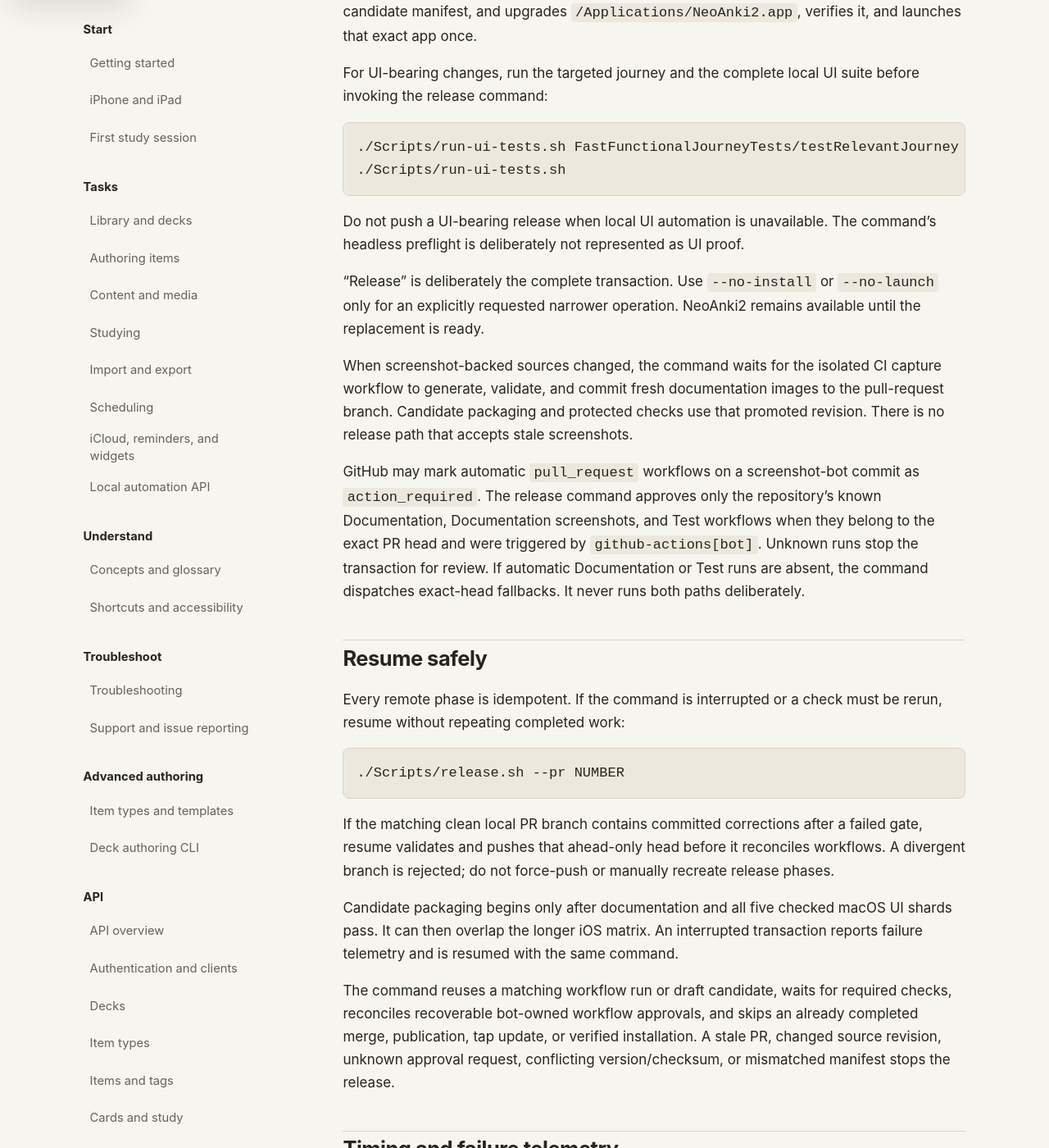
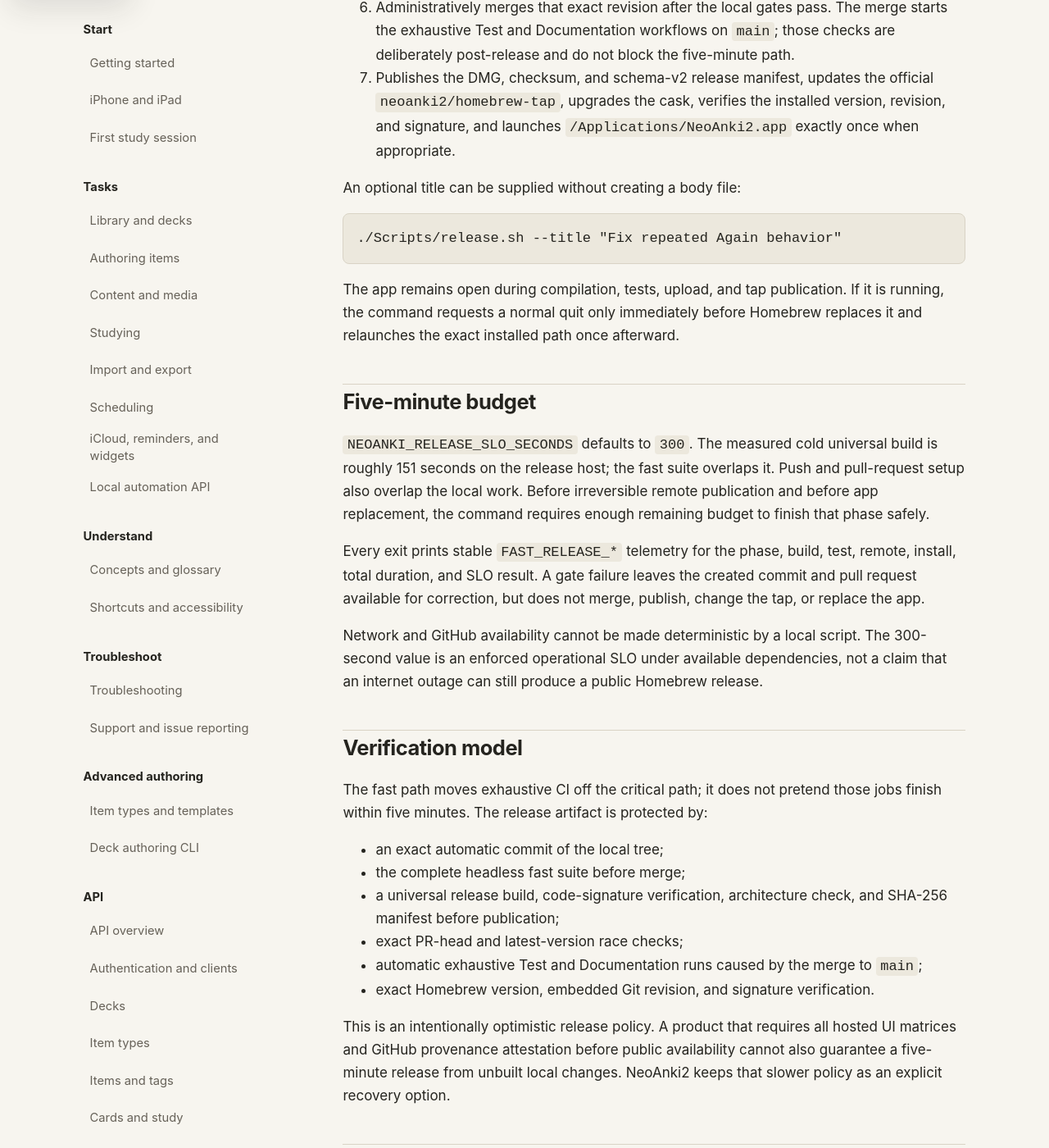
Before and after one commit to neoanki2/neoanki2, a Jekyll site: the page built from docs/RELEASING.md, in a window 1280 px wide and 1400 px high, scrolled down 938 px. Shown: the whole window at 82% size. Built offline with Jekyll 4.4.1, drawn with Linux system fonts in a browser that asks for light colours; some of the changed text lies outside the part shown.

````diff
--- a/docs/RELEASING.md
+++ b/docs/RELEASING.md
@@ -1,6 +1,6 @@
 ---
 title: Releasing NeoAnki2
-description: Validate, package, attest, publish, and install a NeoAnki2 release.
+description: Release current local changes through Homebrew within five minutes.
 audience: developer
 parent: Developer Guide
 permalink: /RELEASING/
@@ -8,136 +8,117 @@ permalink: /RELEASING/
 
 # Releasing NeoAnki2
 
-NeoAnki2 has one release path. Local preflight catches inexpensive failures;
-GitHub first proves documentation integrity and the fast macOS UI journey, then
-builds an immutable, provenance-attested candidate while the remaining
-protected pull-request checks run. Promotion waits for both and is resumable
-after any remote step.
+NeoAnki2's default release path starts with the current local working tree and
+targets a verified installation from the official Homebrew tap within 300
+seconds. It does not require advance preparation.
 
 ## Run a release
 
-Start from a clean `codex/*` feature branch based on current `main`. Put the
-pull-request body in an ignored file such as `.build/release-pr.md`, then run:
+Run this from the repository:
 
 ```bash
-./Scripts/release.sh \
+./Scripts/release.sh
+```
+
+The command performs the complete transaction without prompts:
+
+1. Fetches and automatically integrates the current `main`, creating a
+   `codex/release-*` branch when invoked on `main`.
+2. Stages every tracked and untracked, non-ignored local change and commits the
+   exact tree. Existing local commits ahead of `main` are included too.
+3. Derives the next `1.0.N` version from the latest published release.
+4. Runs `Scripts/test-fast.sh` and the universal DMG build concurrently.
+5. Pushes with authenticated `gh`, creates or reuses a pull request, and checks
+   that its head still matches the locally verified revision.
+6. Administratively merges that exact revision after the local gates pass.
+   The merge starts the exhaustive Test and Documentation workflows on `main`;
+   those checks are deliberately post-release and do not block the five-minute
+   path.
+7. Publishes the DMG, checksum, and schema-v2 release manifest, updates the
+   official `neoanki2/homebrew-tap`, upgrades the cask, verifies the installed
+   version, revision, and signature, and launches `/Applications/NeoAnki2.app`
+   exactly once when appropriate.
+
+An optional title can be supplied without creating a body file:
+
+```bash
+./Scripts/release.sh --title "Fix repeated Again behavior"
+```
+
+The app remains open during compilation, tests, upload, and tap publication.
+If it is running, the command requests a normal quit only immediately before
+Homebrew replaces it and relaunches the exact installed path once afterward.
+
+## Five-minute budget
+
+`NEOANKI_RELEASE_SLO_SECONDS` defaults to `300`. The measured cold universal
+build is roughly 151 seconds on the release host; the fast suite overlaps it.
+Push and pull-request setup also overlap the local work. Before irreversible
+remote publication and before app replacement, the command requires enough
+remaining budget to finish that phase safely.
+
+Every exit prints stable `FAST_RELEASE_*` telemetry for the phase, build, test,
+remote, install, total duration, and SLO result. A gate failure leaves the
+created commit and pull request available for correction, but does not merge,
+publish, change the tap, or replace the app.
+
+Network and GitHub availability cannot be made deterministic by a local
+script. The 300-second value is an enforced operational SLO under available
+dependencies, not a claim that an internet outage can still produce a public
+Homebrew release.
+
+## Verification model
+
+The fast path moves exhaustive CI off the critical path; it does not pretend
+those jobs finish within five minutes. The release artifact is protected by:
+
+- an exact automatic commit of the local tree;
+- the complete headless fast suite before merge;
+- a universal release build, code-signature verification, architecture check,
+  and SHA-256 manifest before publication;
+- exact PR-head and latest-version race checks;
+- automatic exhaustive Test and Documentation runs caused by the merge to
+  `main`;
+- exact Homebrew version, embedded Git revision, and signature verification.
+
+This is an intentionally optimistic release policy. A product that requires
+all hosted UI matrices and GitHub provenance attestation before public
+availability cannot also guarantee a five-minute release from unbuilt local
+changes. NeoAnki2 keeps that slower policy as an explicit recovery option.
+
+## Explicit verified path
+
+The former protected-check and attested-candidate flow remains available when
+the five-minute requirement is waived:
+
+```bash
+./Scripts/release.sh --verified \
   --title "Release change" \
   --body-file .build/release-pr.md
 ```
 
-The command uses authenticated `gh` operations, runs the supported local build
-and fast tests before the first push, creates or reuses the pull request, waits
-for any required CI screenshot promotion, and reconciles the promoted
-revision's automatic workflows. Candidate packaging starts only after the
-**Documentation and screenshot gate** and **Fast functional UI journeys** pass.
-The command then waits for both the attested candidate and all required
-branch-protection checks, merges, publishes, updates the official Homebrew tap
-from the candidate manifest, and upgrades `/Applications/NeoAnki2.app`, verifies
-it, and launches that exact app once.
-
-For UI-bearing changes, run the targeted journey and the complete local UI
-suite before invoking the release command:
+Resume that path with:
 
 ```bash
-./Scripts/run-ui-tests.sh FastFunctionalJourneyTests/testRelevantJourney
-./Scripts/run-ui-tests.sh
+./Scripts/release.sh --verified --pr NUMBER
 ```
 
-Do not push a UI-bearing release when local UI automation is unavailable. The
-command's headless preflight is deliberately not represented as UI proof.
-
-“Release” is deliberately the complete transaction. Use `--no-install` or
-`--no-launch` only for an explicitly requested narrower operation. NeoAnki2
-remains available until the replacement is ready.
-
-When screenshot-backed sources changed, the command waits for the isolated CI
-capture workflow to generate, validate, and commit fresh documentation images
-to the pull-request branch. Candidate packaging and protected checks use that
-promoted revision. There is no release path that accepts stale screenshots.
-
-GitHub may mark automatic `pull_request` workflows on a screenshot-bot commit
-as `action_required`. The release command approves only the repository's known
-Documentation, Documentation screenshots, and Test workflows when they belong
-to the exact PR head and were triggered by `github-actions[bot]`. Unknown runs
-stop the transaction for review. If automatic Documentation or Test runs are
-absent, the command dispatches exact-head fallbacks. It never runs both paths
-deliberately.
-
-## Resume safely
-
-Every remote phase is idempotent. If the command is interrupted or a check must
-be rerun, resume without repeating completed work:
-
-```bash
-./Scripts/release.sh --pr NUMBER
-```
-
-If the matching clean local PR branch contains committed corrections after a
-failed gate, resume validates and pushes that ahead-only head before it
-reconciles workflows. A divergent branch is rejected; do not force-push or
-manually recreate release phases.
-
-Candidate packaging begins only after documentation and all five checked
-macOS UI shards pass. It can then overlap the longer iOS matrix. An interrupted
-transaction reports failure telemetry and is resumed with the same command.
-
-The command reuses a matching workflow run or draft candidate, waits for
-required checks, reconciles recoverable bot-owned workflow approvals, and skips
-an already completed merge, publication, tap update, or verified installation.
-A stale PR, changed source revision, unknown approval request, conflicting
-version/checksum, or mismatched manifest stops the release.
-
-## Timing and failure telemetry
-
-Every invocation prints stable `RELEASE_*` fields on exit, including success or
-failure, the phase where it stopped, total elapsed time, and completed local
-preflight, screenshot, reconciliation, candidate-gate, and candidate durations.
-Promotion prints complementary `SHIP_*` fields. Preserve these lines when
-auditing a slow or interrupted release; GitHub workflow duration and runner
-consumption are separate measurements because jobs overlap.
-
-When an exact screenshot workflow already ended in a retryable infrastructure
-failure, a resumed transaction starts one new attempt of that same run and
-waits for GitHub to expose it before continuing. Approval-required or otherwise
-unknown conclusions are not retried automatically.
+It waits for screenshot promotion, protected checks, hosted UI matrices, and
+the GitHub-built attested candidate before merging and installing. It is not
+the default `release` behavior.
 
 ## Invariants
 
-- `release-candidate.json` is the only source for version, artifact name,
-  revision, and checksum. The Homebrew cask is generated from it.
-- The candidate schema always includes the pull-request number and exact head,
-  base, and tree revisions. Local pre-push candidate formats do not exist.
-- Standard PR checks are the acceptance authority. Candidate packaging waits
-  for documentation and fast UI success, then overlaps the slower remaining
-  checks without duplicating them.
-- Workflow concurrency is keyed by repository and source branch for both
-  `pull_request` and dispatched runs, so a new revision cancels superseded Test
-  and Documentation work promptly.
-- NeoAnki2 remains available during local checks, CI, merge, publication, tap
-  update, and Homebrew refresh. It is stopped only immediately before an actual
-  app replacement.
-- A previously running app is launched once from the absolute path
-  `/Applications/NeoAnki2.app`; the running executable path is verified. Never
-  use `open -a NeoAnki2`, because Launch Services may select a development app.
-- App replacement first requests a normal application quit. If the verified
-  app process remains after ten seconds, the script sends `SIGTERM` and waits a
-  second grace period. It never uses `SIGKILL` and refuses to signal an
-  unexpected executable path.
-- A completed release never fails merely because it exceeded an arbitrary time
-  target. Phase durations are telemetry, not correctness gates.
-
-## Recovery-only workflow
-
-The legacy **Release** GitHub workflow builds from a tested `main` revision and
-is retained only for recovery when the candidate path cannot be used. Do not run
-it alongside a normal candidate release. The tap's scheduled updater is also a
-repair mechanism, not part of normal promotion.
-
-## Developer ID path
-
-Official CloudKit-capable artifacts are produced by the headless
-`Xcode/NeoAnkiMac.xcodeproj` target. A Developer ID certificate, CloudKit
-provisioning profile, and `notarytool` keychain profile are external
-prerequisites. `Scripts/build-release-artifact.sh` selects the signed archive
-path when `NEOANKI_RELEASE_SIGNED=1`; the default contributor candidate remains
-ad-hoc signed so local development does not require private credentials.
+- The default command consumes local changes; a dirty worktree is input, not a
+  blocker.
+- The artifact is built only after those changes are committed, so the
+  embedded revision and manifest identify the exact released tree.
+- Local fast verification and packaging run concurrently and neither is
+  skipped.
+- No hosted check, runner queue, or screenshot job is awaited on the fast
+  path. Full UI coverage runs automatically after the merge.
+- The tap checksum is generated from the local artifact and never typed by a
+  person.
+- NeoAnki2 is never stopped before an actual Homebrew replacement.
+- The script never uses `SIGKILL` or `open -a NeoAnki2` and never attempts a
+  second GUI launch.
````
Also changed, not shown: AGENTS.md (+14 -0 lines), .codex/skills/release/SKILL.md, .github/workflows/release-candidate.yml, .github/workflows/test.yml, 3 other files.
